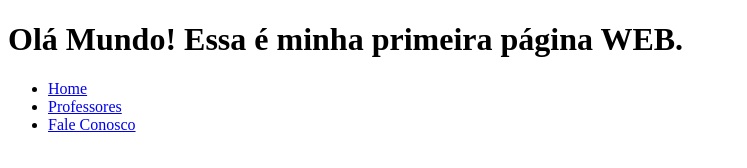
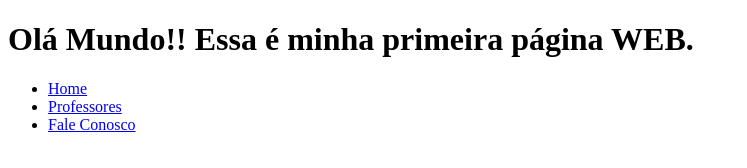
Before and after one commit to tonetshere/devaria-aulaHTML-2023, a plain HTML site: page index.html in a window 1280 px wide. Shown: the whole page, without its empty margins (0-747 px from the left). Drawn offline with Linux system fonts and the light colour scheme.

Commit message:
alteração na frase

```diff
--- a/index.html
+++ b/index.html
@@ -6,7 +6,7 @@
     </head>
     <body>
         <header>
-            <h1>Olá Mundo! Essa é minha primeira página WEB.</h1>
+            <h1>Olá Mundo!! Essa é minha primeira página WEB.</h1>
             <nav>
                 <ul>
                   <li><a href="index.hmtl">Home</a> </li>
```
